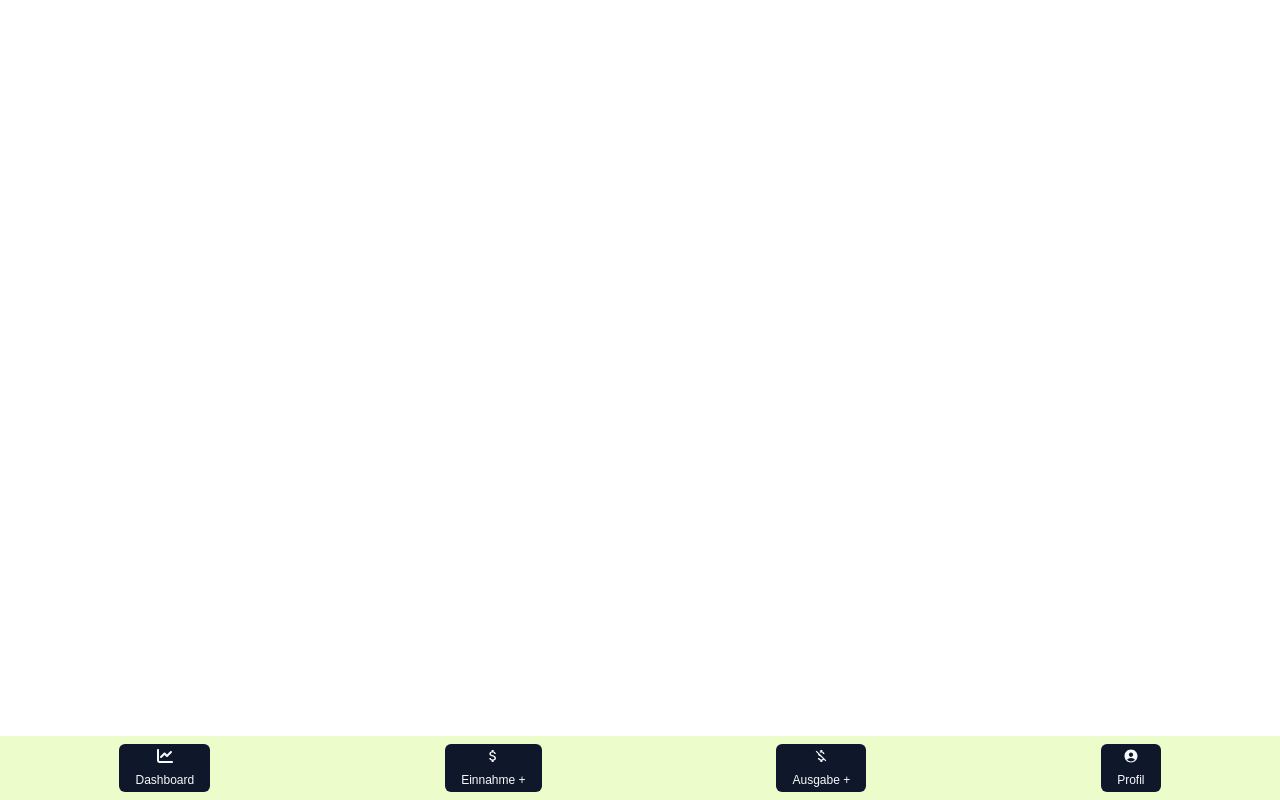
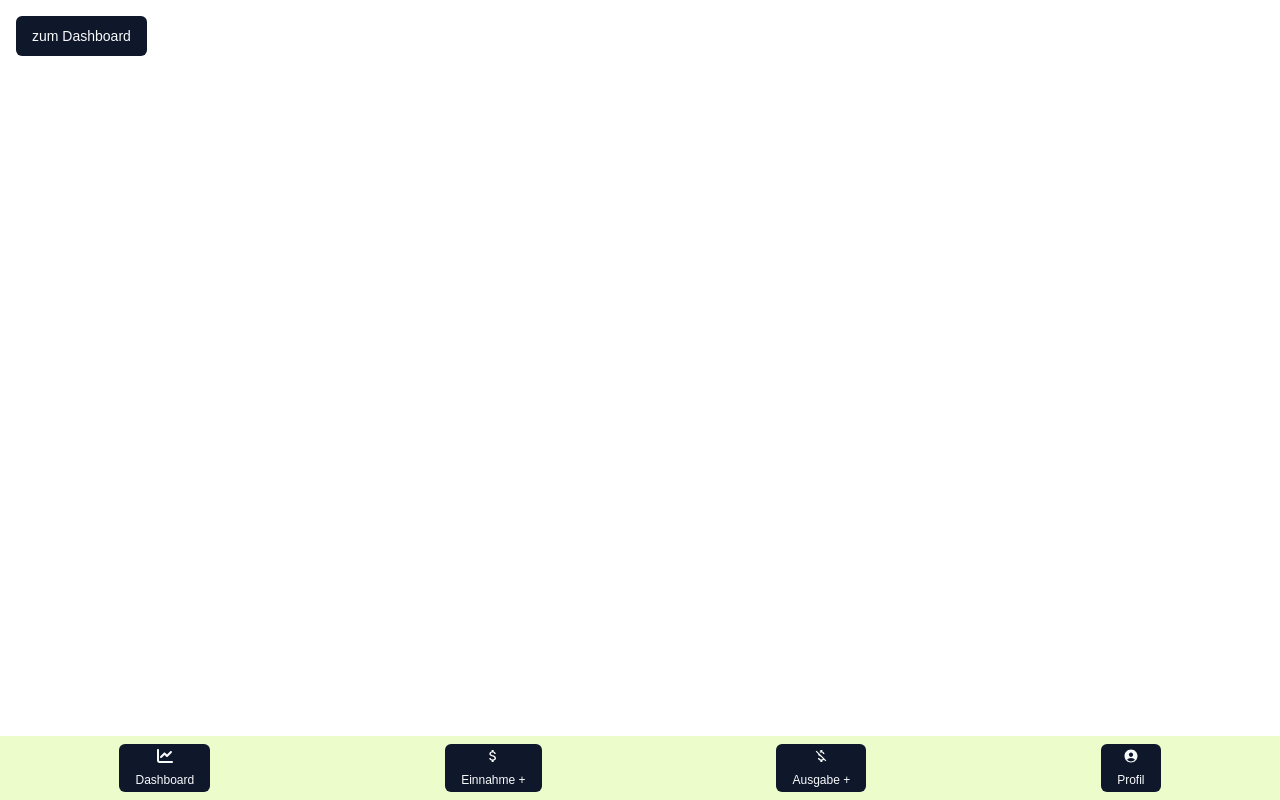
Before and after one commit to PaulKroner/finanz-tracker, a Next.js app: page /main in a window 1280 px wide. Built offline with nearby package versions, Linux system fonts and the light colour scheme.

Commit message:
changed some styling and folder structure

```diff
--- a/src/app/main/dashboard/page.tsx
+++ b/src/app/dashboard/page.tsx
@@ -2,7 +2,7 @@ import DashboardSaldo from "@/components/dashboard/saldo";
 import LastActions from "@/components/dashboard/lastActions";
 import ChartYearly from "@/components/dashboard/chartYearly";
 
-const DashboardPage = () => {
+const Dashboard = () => {
   return (
     <div>
       <h1>Dashboard</h1>
@@ -13,4 +13,4 @@ const DashboardPage = () => {
   );
 }
 
-export default DashboardPage;
+export default Dashboard;
--- a/src/app/footer/page.tsx
+++ b/src/app/footer/page.tsx
@@ -3,7 +3,7 @@ import FooterLinks from '../../components/footer/footerLinks';
 const Footer = () => {
   return (
     <>
-      <footer className="flex w-full h-24 justify-around items-center gap-3 p-8 bg-red-100">
+      <footer className="flex w-full h-24 justify-around items-center gap-3 p-8 bg-red-100 mb-14">
         <div className="text-2xl">erstellt durch Paul Kröner</div>
         <FooterLinks text="GitHub" link="https://github.com/PaulKroner" />
       </footer>
--- a/src/app/main/page.tsx
+++ b/src/app/main/page.tsx
@@ -1,49 +1,21 @@
 "use client";
 
 import { Button } from "@/components/ui/button";
-import DashboardPage from "./dashboard/page";
+import { useRouter } from 'next/navigation';
 
-type MainProps = {
-  view: "home" | "income" | "expanse" | "dashboard";
-  setView: (view: "home" | "income" | "expanse" | "dashboard") => void;
-};
+const Main = () => {
 
-const Main = ({ view, setView }: MainProps) => {
+  const router = useRouter();
+
+  const toDashboard = () => {
+    router.push("/main/dashboard");
+  }
   return (
     <main className="flex-grow p-4 mb-20">
-      {view === "home" && (
-        <div>
-          <h1>Main Page</h1>
-          <div className="flex flex-wrap gap-3">
-            <Button onClick={() => setView("income")}>Einnahme hinzufügen</Button>
-            <Button onClick={() => setView("expanse")}>Ausgabe hinzufügen</Button>
-            <Button onClick={() => setView("dashboard")}>zum Dashboard</Button>
-          </div>
-        </div>
-      )}
 
-      {view === "income" && (
-        <div>
-          <h1>Einnahme hinzufügen</h1>
-          <p>Hier können Sie eine Einnahme hinzufügen.</p>
-          <Button onClick={() => setView("home")}>Zurück</Button>
-        </div>
-      )}
-
-      {view === "expanse" && (
-        <div>
-          <h1>Ausgabe hinzufügen</h1>
-          <p>Hier können Sie eine Ausgabe hinzufügen.</p>
-          <Button onClick={() => setView("home")}>Zurück</Button>
-        </div>
-      )}
-
-      {view === "dashboard" && (
-        <div>
-          <DashboardPage />
-          <Button onClick={() => setView("home")}>Zurück</Button>
-        </div>
-      )}
+      <Button onClick={toDashboard}>
+        zum Dashboard
+      </Button>
 
     </main>
   );
--- a/src/app/navbar/page.tsx
+++ b/src/app/navbar/page.tsx
@@ -5,11 +5,7 @@ import { MdAttachMoney } from "react-icons/md";
 import { MdMoneyOff } from "react-icons/md";
 import { IoPersonCircle } from "react-icons/io5";
 
-type NavbarProps = {
-  setView: (view: "home" | "income" | "expanse" | "dashboard") => void;
-};
-
-const Navbar = ({ setView }: NavbarProps) => {
+const Navbar = () => {
   return (
     <nav className="bg-lime-100 p-2">
       <ul className="flex flex-row flex-wrap gap-3 justify-around">
```
